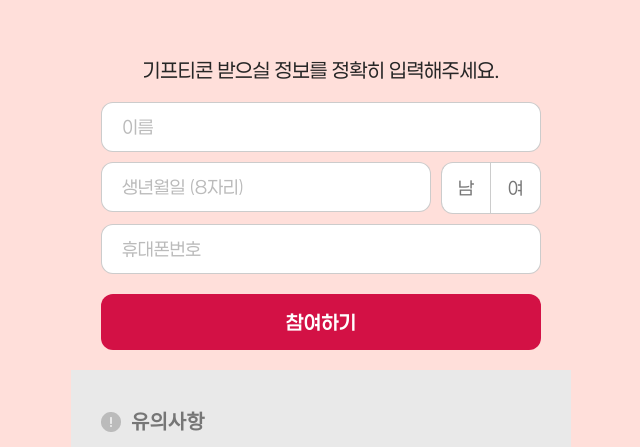
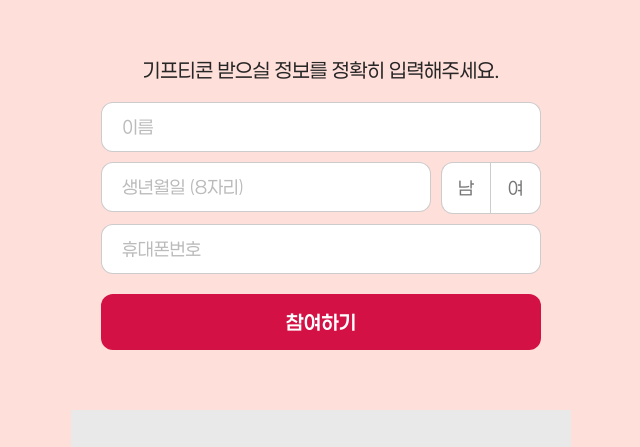
Before and after one commit to richosj/2026-aia-skt-event, a website built with Vite: page src/dental_gift.html in a window 1280 px wide. Shown: the part 313-760 px from the top of the page, without its empty margins (319-959 px from the left). Built offline with nearby package versions, Linux system fonts and the light colour scheme; a web font is replaced by a local one.

Commit message:
last update.

```diff
--- a/src/scss/_gift.scss
+++ b/src/scss/_gift.scss
@@ -9,7 +9,7 @@
 }
 
 .gift-top {
-  padding-bottom: rem(20);
+  padding-bottom: rem(60);
   flex: 1;
 }
 
```
Also changed, not shown: dist/assets/css/main.css.
